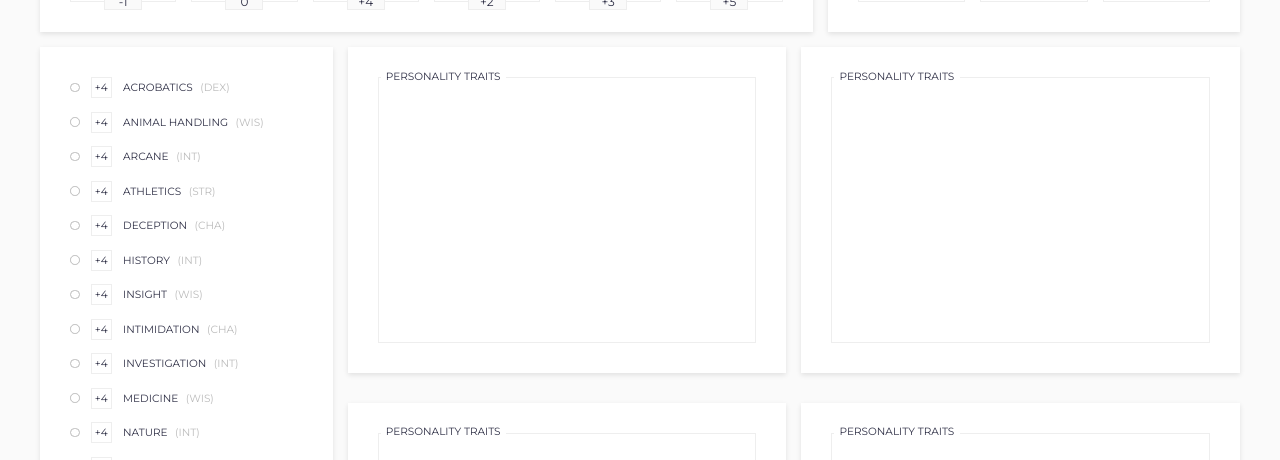
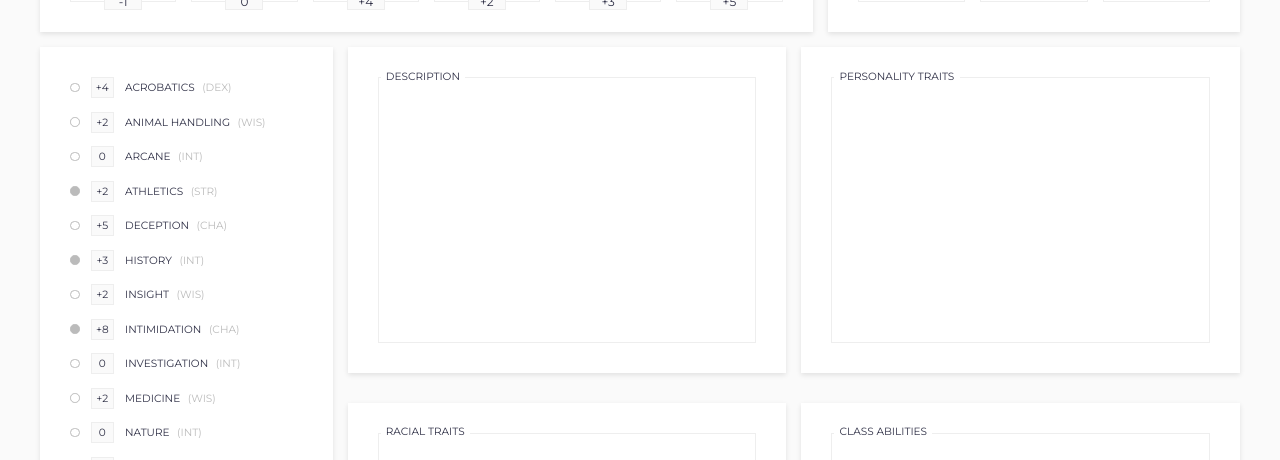
Before and after one commit to zombie9/dnd-cs, a React (Vite) app: page / in a window 1280 px wide. Shown: the part 340-800 px from the top of the page. Built offline with nearby package versions, Linux system fonts and the light colour scheme.

Commit message:
automate skill and ability modifiers

```diff
--- a/src/components/Abilities.tsx
+++ b/src/components/Abilities.tsx
@@ -1,9 +1,10 @@
 import React, { useRef } from 'react';
 import styled from 'styled-components';
 
-import { mapAbilityModifiers } from '../utils/mapAbilityModifiers';
+import { calculateModifier } from '../utils/mapAbilityModifiers';
 
 import { Box } from '../styles/sharedStyles';
+import { ABILITIES } from '../models/abilities';
 
 const Row = styled.div`
   display: flex;
@@ -53,26 +54,20 @@ const RowWrapper = styled.div`
   gap: 1rem;
 `;
 
-const ABILITIES = ['strength', 'intelligence', 'dexterity', 'wisdom', 'constitution', 'charisma'];
-const scores = [8, 10, 18, 14, 16, 20];
+// const ABILITIES = ['strength', 'intelligence', 'dexterity', 'wisdom', 'constitution', 'charisma'];
+// const scores = [8, 10, 18, 14, 16, 20];
 const HEALTH = ['armour class', 'hit points', 'proficiency'];
 
 export const Abilities: React.FC = () => {
   const abilityRef = useRef<HTMLInputElement>(null);
-
-  const calculateModifier = (ability: number) => {
-    if (ability !== null) {
-      const modifier = mapAbilityModifiers(ability);
-      return `${modifier > 0 ? '+' : ''}${modifier}`;
-    }
-    return 0;
-  };
+  const abilities = Object.keys(ABILITIES);
 
   return (
     <RowWrapper>
       <Box>
         <Row>
-          {ABILITIES.map((ability, index) => {
+          {abilities.map((ability, index) => {
+            const typedAbility = ability as keyof typeof ABILITIES;
             return (
               <InputWrapper key={`${ability}-${index}`}>
                 <IntersectingLabel htmlFor={ability}>
@@ -83,9 +78,9 @@ export const Abilities: React.FC = () => {
                   type="text"
                   id={ability}
                   ref={abilityRef}
-                  defaultValue={scores[index]}
+                  defaultValue={ABILITIES[typedAbility]}
                 />
-                <ModifierBox>{calculateModifier(scores[index])}</ModifierBox>
+                <ModifierBox>{calculateModifier(ABILITIES[typedAbility])}</ModifierBox>
               </InputWrapper>
             );
           })}
--- a/src/components/Skills.tsx
+++ b/src/components/Skills.tsx
@@ -4,6 +4,8 @@ import { Box } from '../styles/sharedStyles';
 
 import { skills } from '../models/skills';
 import styled from 'styled-components';
+import { calculateModifier } from '../utils/mapAbilityModifiers';
+import { ABILITIES } from '../models/abilities';
 
 const SkillRow = styled.div`
   display: flex;
@@ -26,7 +28,9 @@ const SkillModifierBox = styled.div`
   border: 1px solid ${({ theme }) => theme.secondary};
   margin: 0 0.75rem;
   padding: 0.2rem;
-  /* background-color: ${({ theme }) => theme.background}; */
+  min-width: 1rem;
+  text-align: center;
+  background-color: ${({ theme }) => theme.background};
 `;
 
 const Grid = styled.div`
@@ -56,13 +60,23 @@ export const Skills: React.FC = () => {
     <Grid>
       <Box style={{ gridRow: '1 / span 2' }}>
         {skills.map((skill, index) => {
+          const typedAbility = skill.ability as keyof typeof ABILITIES;
+          const abilityScore = ABILITIES[typedAbility];
+          const proficientSkill = skill.proficient;
           return (
             <SkillRow key={index}>
-              <input type="checkbox" id={skill.name} name={skill.name} />
-              <SkillModifierBox>+4</SkillModifierBox>
+              <input
+                type="checkbox"
+                id={skill.name}
+                name={skill.name}
+                defaultChecked={proficientSkill}
+              />
+              <SkillModifierBox>
+                {calculateModifier(abilityScore, skill.proficient)}
+              </SkillModifierBox>
               <SkillLabel htmlFor={skill.name}>
                 {skill.name}
-                <SkillAbility>{`(${skill.ability})`}</SkillAbility>
+                <SkillAbility>{`(${skill.ability.slice(0, 3)})`}</SkillAbility>
               </SkillLabel>
             </SkillRow>
           );
@@ -71,7 +85,7 @@ export const Skills: React.FC = () => {
       <Box>
         <InputWrapper>
           <textarea />
-          <IntersectingLabel>PERSONALITY TRAITS</IntersectingLabel>
+          <IntersectingLabel>DESCRIPTION</IntersectingLabel>
         </InputWrapper>
       </Box>
       <Box>
@@ -83,13 +97,13 @@ export const Skills: React.FC = () => {
       <Box>
         <InputWrapper>
           <textarea />
-          <IntersectingLabel>PERSONALITY TRAITS</IntersectingLabel>
+          <IntersectingLabel>RACIAL TRAITS</IntersectingLabel>
         </InputWrapper>
       </Box>
       <Box>
         <InputWrapper>
           <textarea />
-          <IntersectingLabel>PERSONALITY TRAITS</IntersectingLabel>
+          <IntersectingLabel>CLASS ABILITIES</IntersectingLabel>
         </InputWrapper>
       </Box>
     </Grid>
--- /dev/null
+++ b/src/models/abilities.ts
@@ -0,0 +1,8 @@
+export const ABILITIES = {
+  strength: 8,
+  intelligence: 10,
+  dexterity: 18,
+  wisdom: 14,
+  constitution: 16,
+  charisma: 20
+};
--- a/src/models/skills.ts
+++ b/src/models/skills.ts
@@ -1,92 +1,92 @@
 export const skills = [
   {
     name: 'acrobatics',
-    ability: 'dex',
+    ability: 'dexterity',
     proficient: false
   },
   {
     name: 'animal handling',
-    ability: 'wis',
+    ability: 'wisdom',
     proficient: false
   },
   {
     name: 'arcane',
-    ability: 'int',
+    ability: 'intelligence',
     proficient: false
   },
   {
     name: 'athletics',
-    ability: 'str',
-    proficient: false
+    ability: 'strength',
+    proficient: true
   },
   {
     name: 'deception',
-    ability: 'cha',
+    ability: 'charisma',
     proficient: false
   },
   {
     name: 'history',
-    ability: 'int',
-    proficient: false
+    ability: 'intelligence',
+    proficient: true
   },
   {
     name: 'insight',
-    ability: 'wis',
+    ability: 'wisdom',
     proficient: false
   },
   {
     name: 'intimidation',
-    ability: 'cha',
-    proficient: false
+    ability: 'charisma',
+    proficient: true
   },
   {
     name: 'investigation',
-    ability: 'int',
+    ability: 'intelligence',
     proficient: false
   },
   {
     name: 'medicine',
-    ability: 'wis',
+    ability: 'wisdom',
     proficient: false
   },
   {
     name: 'nature',
-    ability: 'int',
+    ability: 'intelligence',
     proficient: false
   },
   {
     name: 'perception',
-    ability: 'wis',
-    proficient: false
+    ability: 'wisdom',
+    proficient: true
   },
   {
     name: 'performance',
-    ability: 'cha',
+    ability: 'charisma',
     proficient: false
   },
   {
     name: 'persuasion',
-    ability: 'cha',
+    ability: 'charisma',
     proficient: false
   },
   {
     name: 'religion',
-    ability: 'wis',
+    ability: 'wisdom',
     proficient: false
   },
   {
     name: 'sleight of hand',
-    ability: 'dex',
+    ability: 'dexterity',
     proficient: false
   },
   {
     name: 'stealth',
-    ability: 'dex',
+    ability: 'dexterity',
     proficient: false
   },
   {
     name: 'survival',
-    ability: 'con',
+    ability: 'constitution',
     proficient: false
   }
 ];
--- a/src/utils/mapAbilityModifiers.ts
+++ b/src/utils/mapAbilityModifiers.ts
@@ -46,3 +46,16 @@ export const mapAbilityModifiers = (ability: number) => {
   }
   return modifier;
 };
+
+const proficiency = 3;
+
+export const calculateModifier = (ability: number, isProficient: boolean = false) => {
+  if (ability !== null) {
+    let modifier = mapAbilityModifiers(ability);
+    if (isProficient) {
+      modifier = modifier + proficiency;
+    }
+    return `${modifier > 0 ? '+' : ''}${modifier}`;
+  }
+  return 0;
+};
--- a/vite.config.ts
+++ b/vite.config.ts
@@ -1,7 +1,7 @@
-import { defineConfig } from 'vite'
-import react from '@vitejs/plugin-react-swc'
+import { defineConfig } from "vite";
+import react from "@vitejs/plugin-react-swc";
 
 // https://vitejs.dev/config/
 export default defineConfig({
   plugins: [react()],
-})
+});
```
